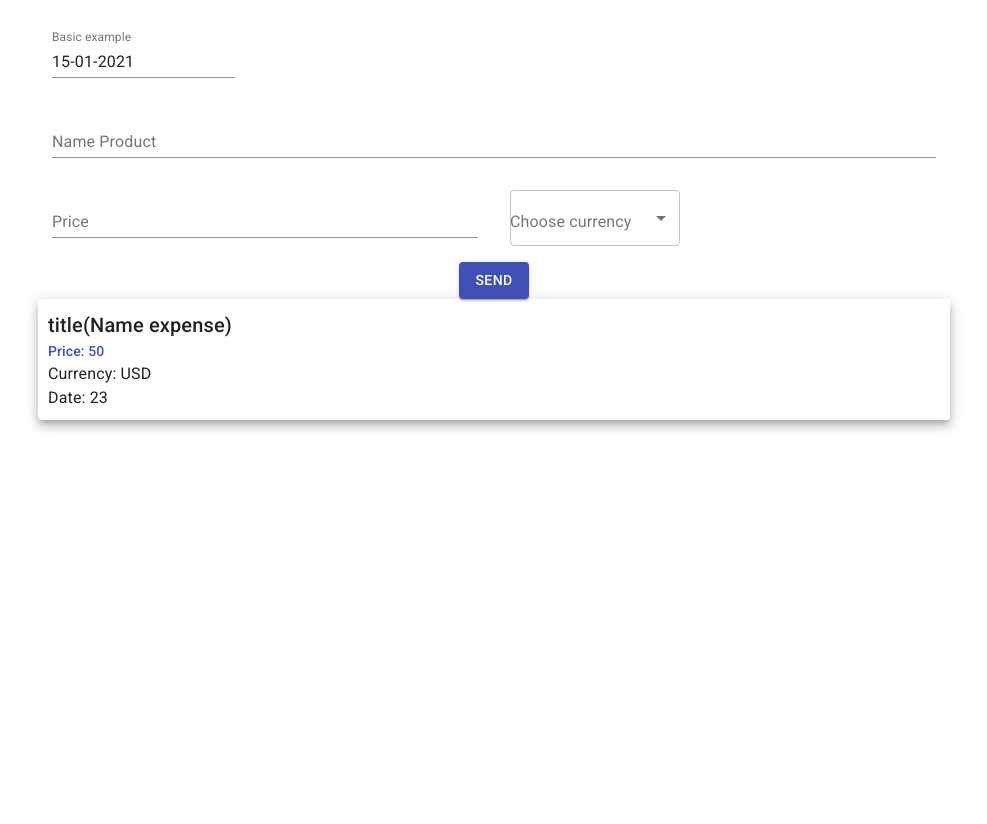
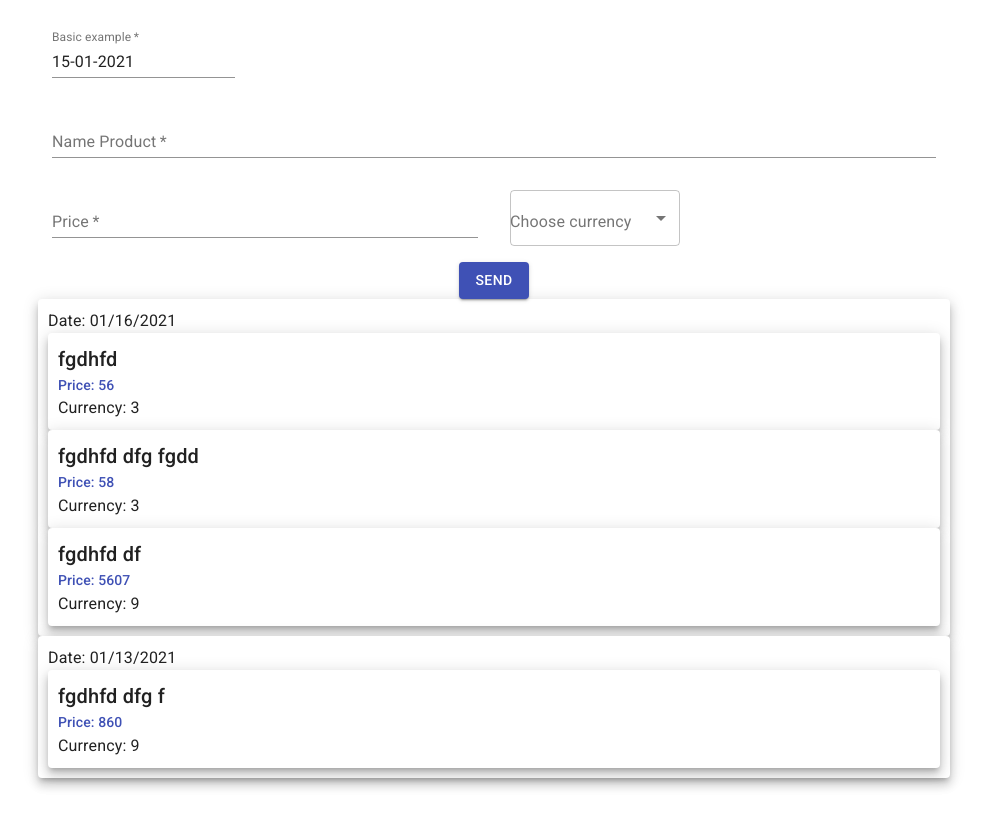
Before and after one commit to Taras-B/logivations-test, a React (Create React App) app: page / in a window 1280 px wide. Shown: the whole page, without its empty margins (162-1149 px from the left). Before the commit the page ends 800 px from the top, so only its background shows below. Built offline with nearby package versions, Linux system fonts and the light colour scheme.

Commit message:
Create ExpenseItem component,Create redux logic(add expense)

```diff
--- a/package.json
+++ b/package.json
@@ -23,6 +23,7 @@
     "react-redux": "^7.2.2",
     "react-scripts": "4.0.1",
     "redux": "^4.0.5",
+    "redux-thunk": "^2.3.0",
     "typescript": "^4.0.3",
     "web-vitals": "^0.2.4"
   },
--- a/src/components/HookFormSelect/index.tsx
+++ b/src/components/HookFormSelect/index.tsx
@@ -10,6 +10,7 @@ export interface IHookSelectProps {
     label: string
     control: Control
     defaultValue?: string
+
 }
 
 export const HookFormSelect: React.FC<IHookSelectProps> = ({
@@ -18,6 +19,7 @@ export const HookFormSelect: React.FC<IHookSelectProps> = ({
                                                                control,
                                                                defaultValue,
                                                                children,
+
                                                                ...props
                                                            }) => {
     const labelId = `${name}-label`
@@ -34,6 +36,7 @@ export const HookFormSelect: React.FC<IHookSelectProps> = ({
                 control={control}
                 defaultValue={defaultValue || ''}
                 variant='outlined'
+                required={true}
             />
         </FormControl>
     )
--- /dev/null
+++ b/src/components/ListExpense/ExpenseItem.tsx
@@ -0,0 +1,23 @@
+import React from 'react'
+
+import Grid from '@material-ui/core/Grid'
+import Paper from '@material-ui/core/Paper'
+import Typography from '@material-ui/core/Typography'
+import { IExpense } from '../../store/types'
+
+
+
+export const ExpenseItem: React.FC<IExpense> = ({nameProduct, currency, price}) => {
+    return (
+        <Paper elevation={7} style={{padding: 10}}>
+            <Grid container spacing={1} alignItems='center'>
+                <Grid item xs={12} md={11}>
+                    <Typography variant='h6'>{nameProduct}</Typography>
+                    <Typography variant='subtitle2' color='primary'>Price: {price}</Typography>
+                    <Typography>Currency: {currency}</Typography>
+
+                </Grid>
+            </Grid>
+        </Paper>
+    )
+}
--- a/src/components/ListExpense/index.tsx
+++ b/src/components/ListExpense/index.tsx
@@ -1,22 +1,33 @@
 import React from 'react'
+
+import dateFnsFormat from 'date-fns/format'
 
 import Grid from '@material-ui/core/Grid'
 import Paper from '@material-ui/core/Paper'
 import Typography from '@material-ui/core/Typography'
+import { useSelector } from 'react-redux'
+import { RootState } from '../../store/rootReducer'
+
+import {ExpenseItem} from './ExpenseItem'
+
 
 export const ListExpense = () => {
+
+    const expense = useSelector((state: RootState) => state.expense.expensesData)
+
     return (
         <Grid item xs={12}>
-            <Paper elevation={7} style={{padding: 10}}>
-                <Grid container spacing={1} alignItems='center'>
-                    <Grid item xs={12} md={11}>
-                        <Typography variant='h6'>title(Name expense)</Typography>
-                        <Typography variant='subtitle2' color='primary'>Price: 50</Typography>
-                        <Typography>Currency: USD</Typography>
-                        <Typography>Date: 23</Typography>
-                    </Grid>
-                </Grid>
-            </Paper>
+            {expense.map(item => {
+                return (
+                    <Paper elevation={7} style={{padding: 10}} key={item.id}>
+                        <Typography>Date: {dateFnsFormat(item.datePick, 'MM/dd/yyyy')}</Typography>
+                        {item.data.map((d, i) => (
+                            <ExpenseItem key={i} price={d.price} currency={d.currency} nameProduct={d.nameProduct} />
+                        ))}
+                    </Paper>
+                )
+            })}
+
         </Grid>
     )
 }
--- a/src/components/NewExpenseForm/index.tsx
+++ b/src/components/NewExpenseForm/index.tsx
@@ -7,6 +7,9 @@ import Button from '@material-ui/core/Button'
 import TextField from '@material-ui/core/TextField'
 import MenuItem from '@material-ui/core/MenuItem'
 import { HookFormSelect } from '../HookFormSelect'
+import { useDispatch } from 'react-redux'
+import { actionsExpenses } from '../../store/actions/actionsExpenses'
+import { IPayloadAddAction } from '../../store/types'
 
 //TODO: Try create ENUM in currency interface and other
 
@@ -18,9 +21,15 @@ interface IFormValues {
 }
 
 export const ExpenseForm = () => {
+    const dispatch = useDispatch()
     const {control, handleSubmit} = useForm<IFormValues>()
 
     const onSubmitForm = (data: IFormValues) => {
+        const dataSend: IPayloadAddAction = {
+            datePick: data.datePick,
+            data: {currency: data.currency, nameProduct: data.nameProduct, price: data.price},
+        }
+        dispatch(actionsExpenses.add(dataSend))
         console.log(data)
     }
     return (
@@ -37,6 +46,7 @@ export const ExpenseForm = () => {
                                                 onChange={onChange}
                                                 value={value}
                                                 animateYearScrolling
+                                                required={true}
                                             />
                                         )}/>
                         </MuiPickersUtilsProvider>
@@ -48,7 +58,8 @@ export const ExpenseForm = () => {
                                     control={control}
                                     defaultValue=""
                                     label='Name Product'
-                                    fullWidth/>
+                                    fullWidth
+                                    required={true}/>
 
                     </Grid>
                     <Grid item xs={6}>
@@ -57,7 +68,8 @@ export const ExpenseForm = () => {
                                     control={control}
                                     defaultValue=""
                                     fullWidth
-                                    label='Price'/>
+                                    label='Price'
+                                    required={true}/>
 
                     </Grid>
                     <Grid item xs={6}>
--- a/src/index.tsx
+++ b/src/index.tsx
@@ -3,9 +3,12 @@ import ReactDOM from 'react-dom'
 import './index.css'
 import App from './App'
 import reportWebVitals from './reportWebVitals'
+import { Provider } from 'react-redux'
+import { store } from './store'
 
 ReactDOM.render(
-    <App/>
+    <Provider store={store}><App/></Provider>
+
     ,
     document.getElementById('root'),
 )
--- /dev/null
+++ b/src/store/actions/actionsExpenses.ts
@@ -0,0 +1,13 @@
+import { ExpenseActionType,ISetCurrencyAction, IAddExpenseAction, IExpense, IPayloadAddAction } from '../types'
+
+
+export const actionsExpenses = {
+    add: (payload: IPayloadAddAction): IAddExpenseAction => ({
+        type: ExpenseActionType.ADD_EXPENSE,
+        payload,
+    }),
+    setCurrency: (payload: string[]): ISetCurrencyAction => ({
+        type: ExpenseActionType.SET_CURRENCY,
+        payload,
+    }),
+}
--- /dev/null
+++ b/src/store/index.ts
@@ -0,0 +1,13 @@
+import { applyMiddleware, compose, createStore } from 'redux'
+import thunk from 'redux-thunk'
+
+import { rootReducer } from './rootReducer'
+
+declare global {
+    interface Window {
+        __REDUX_DEVTOOLS_EXTENSION_COMPOSE__?: typeof compose
+    }
+}
+
+const composeEnhancers = window.__REDUX_DEVTOOLS_EXTENSION_COMPOSE__ || compose
+export const store = createStore(rootReducer, composeEnhancers(applyMiddleware(thunk)))
--- /dev/null
+++ b/src/store/reducers/expenseReducer.ts
@@ -0,0 +1,77 @@
+import produce, { Draft } from 'immer'
+import { IExpenseState, LoadingState, ExpenseAction, ExpenseActionType, IDateExpense } from '../types'
+
+const initialExpenseState: IExpenseState = {
+    expensesData: [
+        {
+            id: 1,
+            datePick: new Date('2021-01-16T12:47:06.154Z'),
+            data: [
+                {
+                    currency: '3',
+                    nameProduct: 'fgdhfd',
+                    price: 56
+                },
+                {
+                    currency: '3',
+                    nameProduct: 'fgdhfd dfg fgdd ',
+                    price: 58
+                },
+                {
+                    currency: '9',
+                    nameProduct: 'fgdhfd df',
+                    price: 5607
+                }
+            ]
+        },
+        {
+            id: 2,
+            datePick: new Date('2021-01-13T12:47:00.000Z'),
+            data: [
+                {
+                    currency: '9',
+                    nameProduct: 'fgdhfd dfg f',
+                    price: 860
+                }
+            ]
+        }
+    ],
+    currenciesRate: [],
+    loading: LoadingState.LOADED,
+}
+
+export const expenseReducer = produce((draft: Draft<IExpenseState>, action: ExpenseAction) => {
+    switch (action.type) {
+        case ExpenseActionType.FETCH_CURRENCY:
+            draft.currenciesRate = []
+            draft.loading = LoadingState.LOADING
+            break
+        case ExpenseActionType.SET_CURRENCY:
+            draft.currenciesRate = action.payload
+            draft.loading = LoadingState.LOADED
+            break
+        case ExpenseActionType.ADD_EXPENSE:
+            if (draft.expensesData.some(e => e.datePick.getDate() === action.payload.datePick.getDate())) {
+                draft.expensesData.map(d => {
+                    return d.datePick.getDate() === action.payload.datePick.getDate() ? d.data.push(action.payload.data) : d
+                })
+            } else {
+                //TODO: add ID generation
+                const data: IDateExpense = {
+                    id: 4,
+                    datePick: action.payload.datePick,
+                    data: [action.payload.data],
+                }
+                draft.expensesData.push(data)
+            }
+
+            break
+
+        case ExpenseActionType.SET_LOADING:
+            draft.loading = action.payload
+            break
+
+        default:
+            break
+    }
+}, initialExpenseState)
--- /dev/null
+++ b/src/store/rootReducer.ts
@@ -0,0 +1,13 @@
+import { combineReducers } from 'redux'
+import { expenseReducer } from './reducers/expenseReducer'
+import { IExpenseState } from './types'
+
+export const rootReducer = combineReducers({
+    expense: expenseReducer,
+
+})
+
+export type RootState = {
+    expense: IExpenseState
+
+}
--- /dev/null
+++ b/src/store/types.ts
@@ -0,0 +1,63 @@
+import { Action } from 'redux'
+
+export interface IExpense {
+    nameProduct: string
+    price: number
+    currency: string
+}
+
+export interface IDateExpense {
+    id: number
+    datePick: Date
+    data: IExpense[]
+}
+
+// export interface ICurrencyRate {
+//
+// }
+
+
+export interface IExpenseState {
+    expensesData: IDateExpense[]
+    currenciesRate: string[]
+    loading: LoadingState
+}
+
+export enum LoadingState {
+    LOADING = 'LOADING',
+    LOADED = 'LOADED',
+    ERROR = 'ERROR',
+}
+
+export enum ExpenseActionType {
+    FETCH_CURRENCY = 'expense/FETCH_CURRENCY',
+    SET_CURRENCY = 'expense/SET_CURRENCY',
+    ADD_EXPENSE = 'expense/ADD_EXPENSE',
+    SET_LOADING = 'expense/SET_LOADING',
+}
+
+export interface IPayloadAddAction {
+    data: IExpense,
+    datePick: Date
+}
+
+export interface ISetCurrencyAction extends Action<ExpenseActionType> {
+    type: ExpenseActionType.SET_CURRENCY
+    payload: string[]
+}
+
+export interface IAddExpenseAction extends Action<ExpenseActionType> {
+    type: ExpenseActionType.ADD_EXPENSE
+    payload: IPayloadAddAction
+}
+
+export interface IFetchCurrencyAction extends Action<ExpenseActionType> {
+    type: ExpenseActionType.FETCH_CURRENCY
+}
+
+export interface ISetLoadingAction extends Action<ExpenseActionType> {
+    type: ExpenseActionType.SET_LOADING
+    payload: LoadingState
+}
+
+export type ExpenseAction = ISetCurrencyAction | IAddExpenseAction | IFetchCurrencyAction | ISetLoadingAction
```
Also changed, not shown: 1 other file (tests, documents, lock files or other folders).
